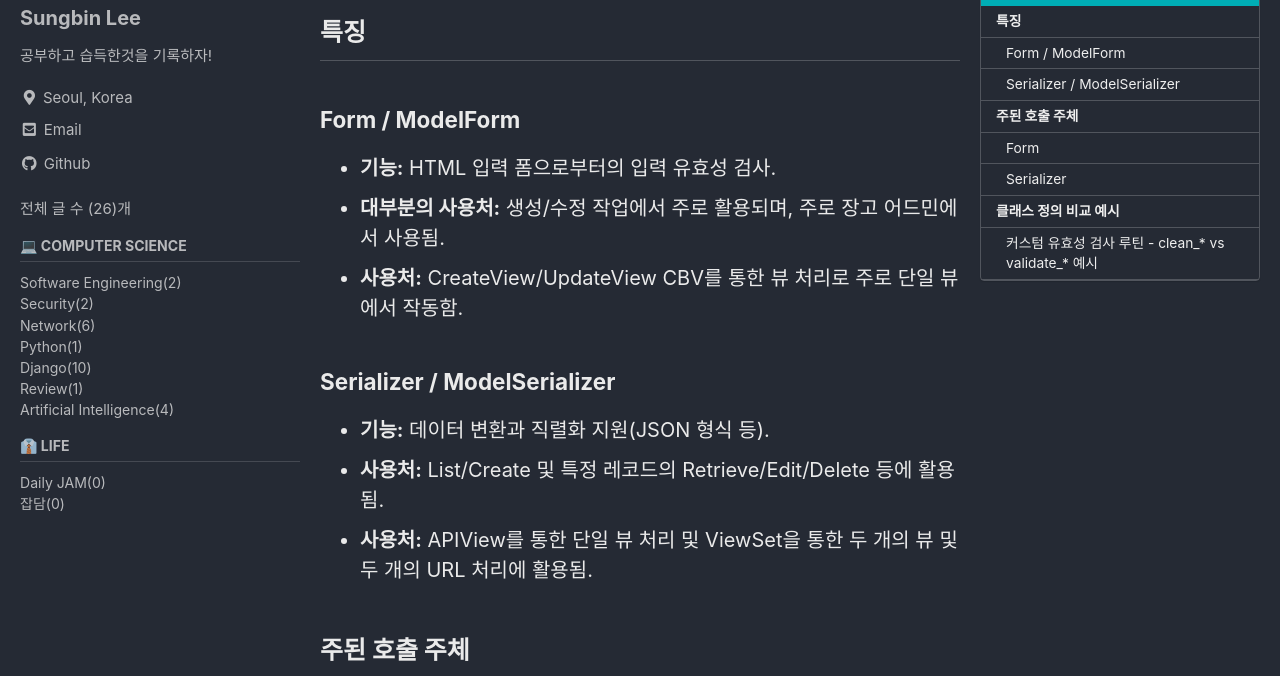
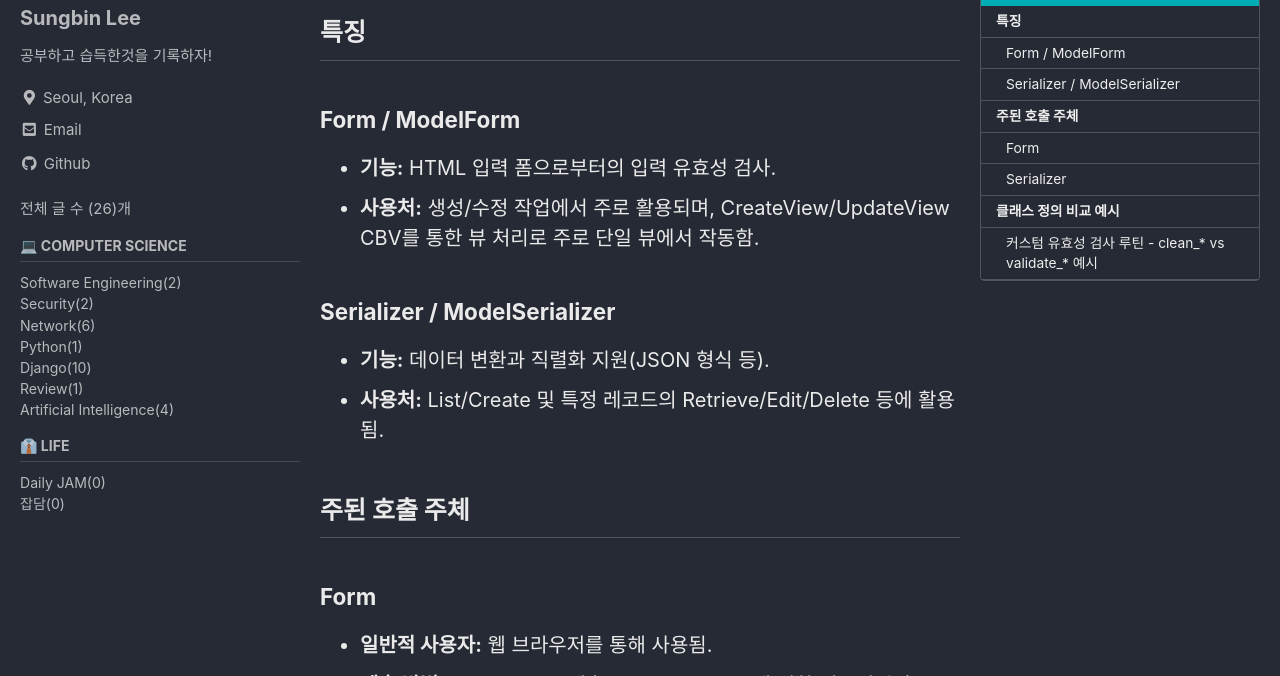
Before and after one commit to sungbinlee/tech.sungbinlee.dev, a Jekyll site: the page built from _posts/Django/2023-12-8-form-vs-serializer.md, in a window 1280 px wide and 900 px high, cut to the strip 224-900 px from the top of the window. Built offline with Jekyll 4.4.1, drawn with Linux system fonts in a browser that asks for light colours; cached includes are drawn as plain includes; comment, search, counter and statistics services are not loaded.

Commit message:
Update 2023-12-8-form-vs-serializer.md

```diff
--- a/_posts/Django/2023-12-8-form-vs-serializer.md
+++ b/_posts/Django/2023-12-8-form-vs-serializer.md
@@ -17,13 +17,11 @@ toc_icon: "book"
 ## 특징
 ### Form / ModelForm
 - **기능:** HTML 입력 폼으로부터의 입력 유효성 검사.
-- **대부분의 사용처:** 생성/수정 작업에서 주로 활용되며, 주로 장고 어드민에서 사용됨.
-- **사용처:** CreateView/UpdateView CBV를 통한 뷰 처리로 주로 단일 뷰에서 작동함.
+- **사용처:** 생성/수정 작업에서 주로 활용되며, CreateView/UpdateView CBV를 통한 뷰 처리로 주로 단일 뷰에서 작동함.
 
 ### Serializer / ModelSerializer
 - **기능:** 데이터 변환과 직렬화 지원(JSON 형식 등).
 - **사용처:** List/Create 및 특정 레코드의 Retrieve/Edit/Delete 등에 활용됨.
-- **사용처:** APIView를 통한 단일 뷰 처리 및 ViewSet을 통한 두 개의 뷰 및 두 개의 URL 처리에 활용됨.
 
 ## 주된 호출 주체
 
```
